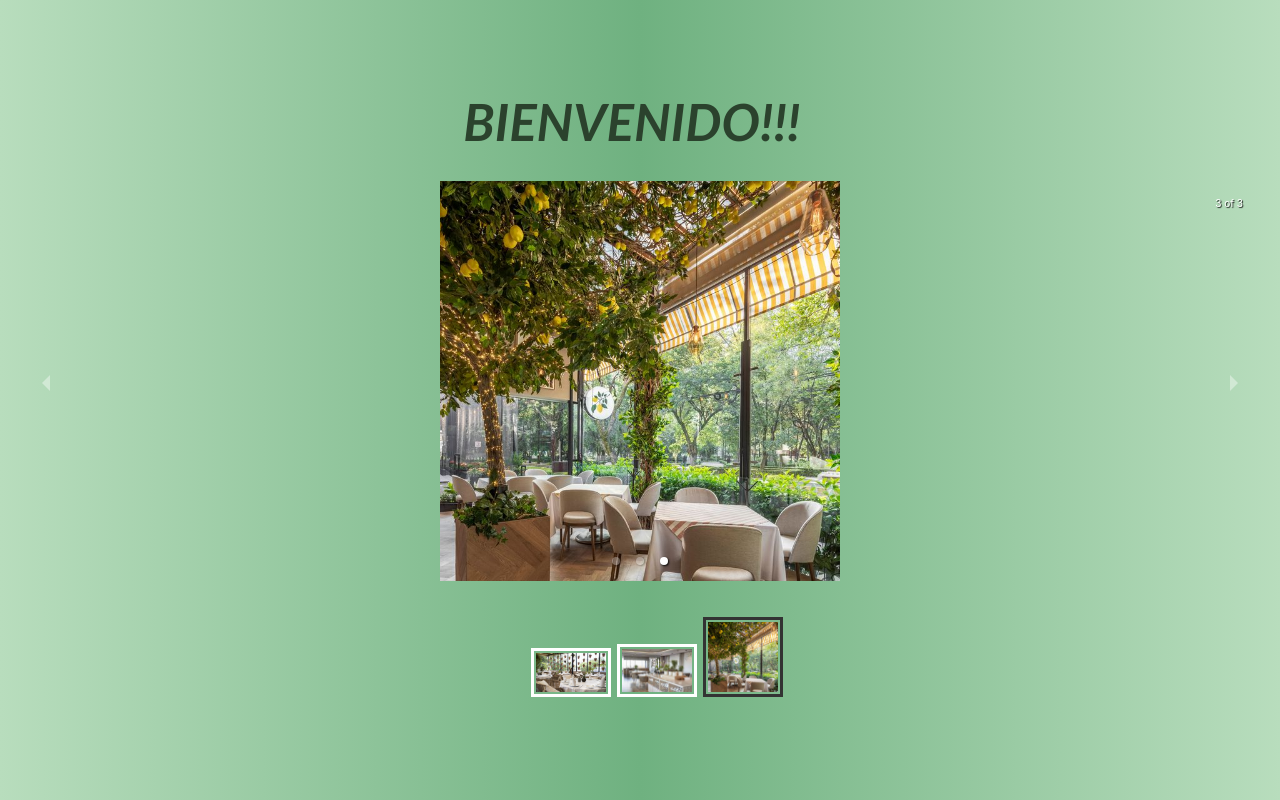
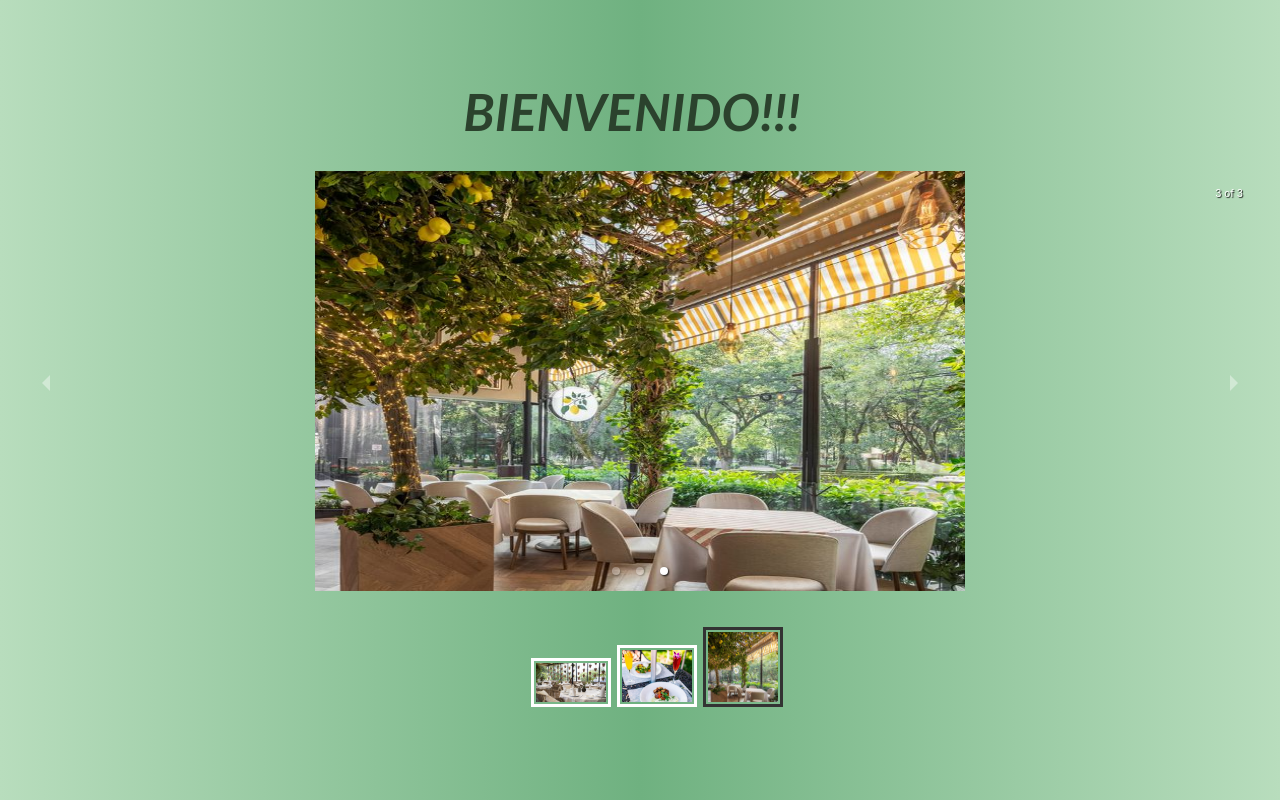
Before and after one commit to xFlameLiq/ReactGSTI, a React (Vite) app: page /UserHome in a window 1280 px wide. Built offline with nearby package versions, Linux system fonts and the light colour scheme.

Commit message:
Corrections

```diff
--- a/src/styles/UserHome.css
+++ b/src/styles/UserHome.css
@@ -1,6 +1,6 @@
 .carousel .slide img {
-  max-width: 400px;
-  height: 400px;
+  max-width: 650px;
+  height: 420px;
  }
 
 h1 {
```
Also changed, not shown: src/images/restaurant2.png.
